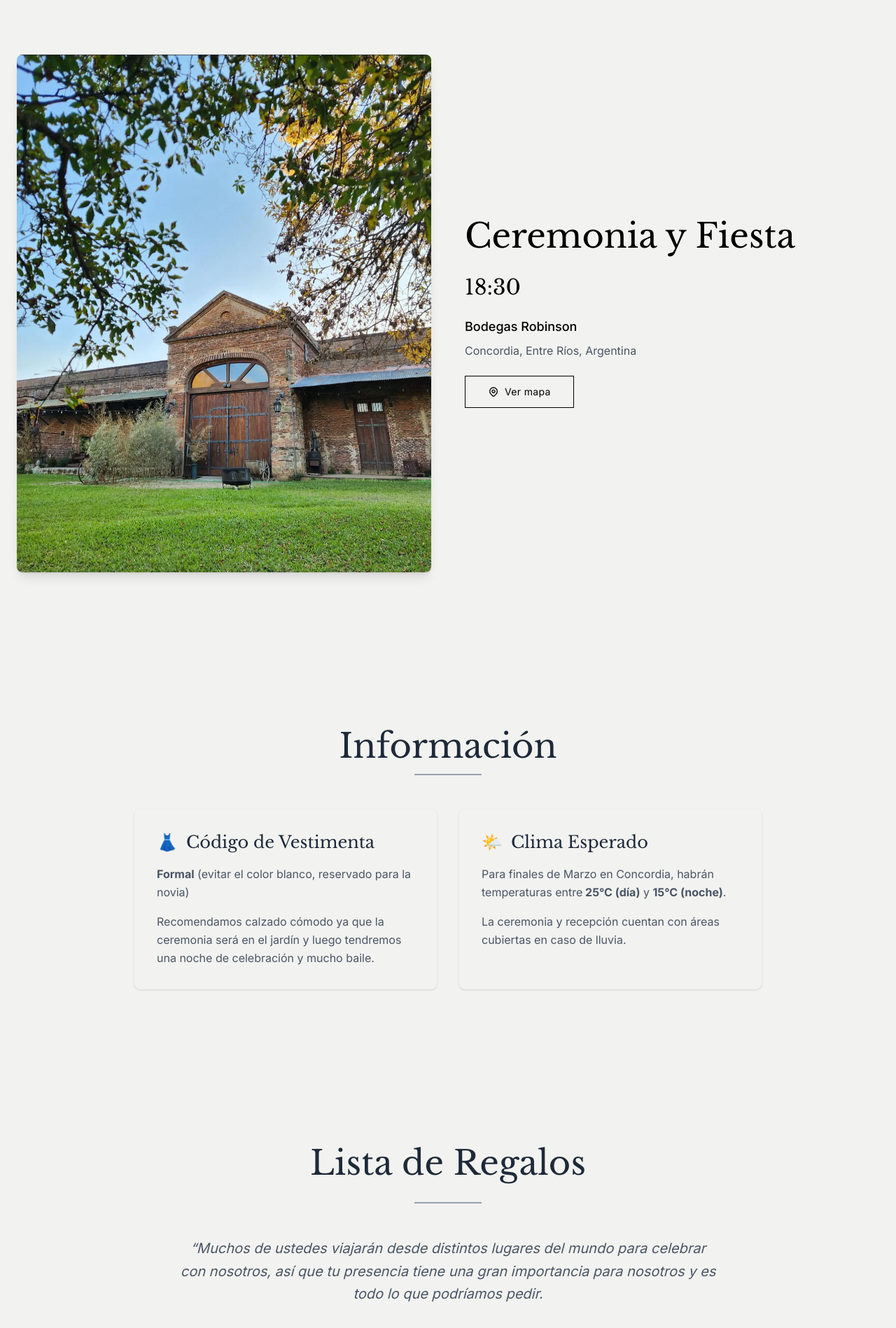
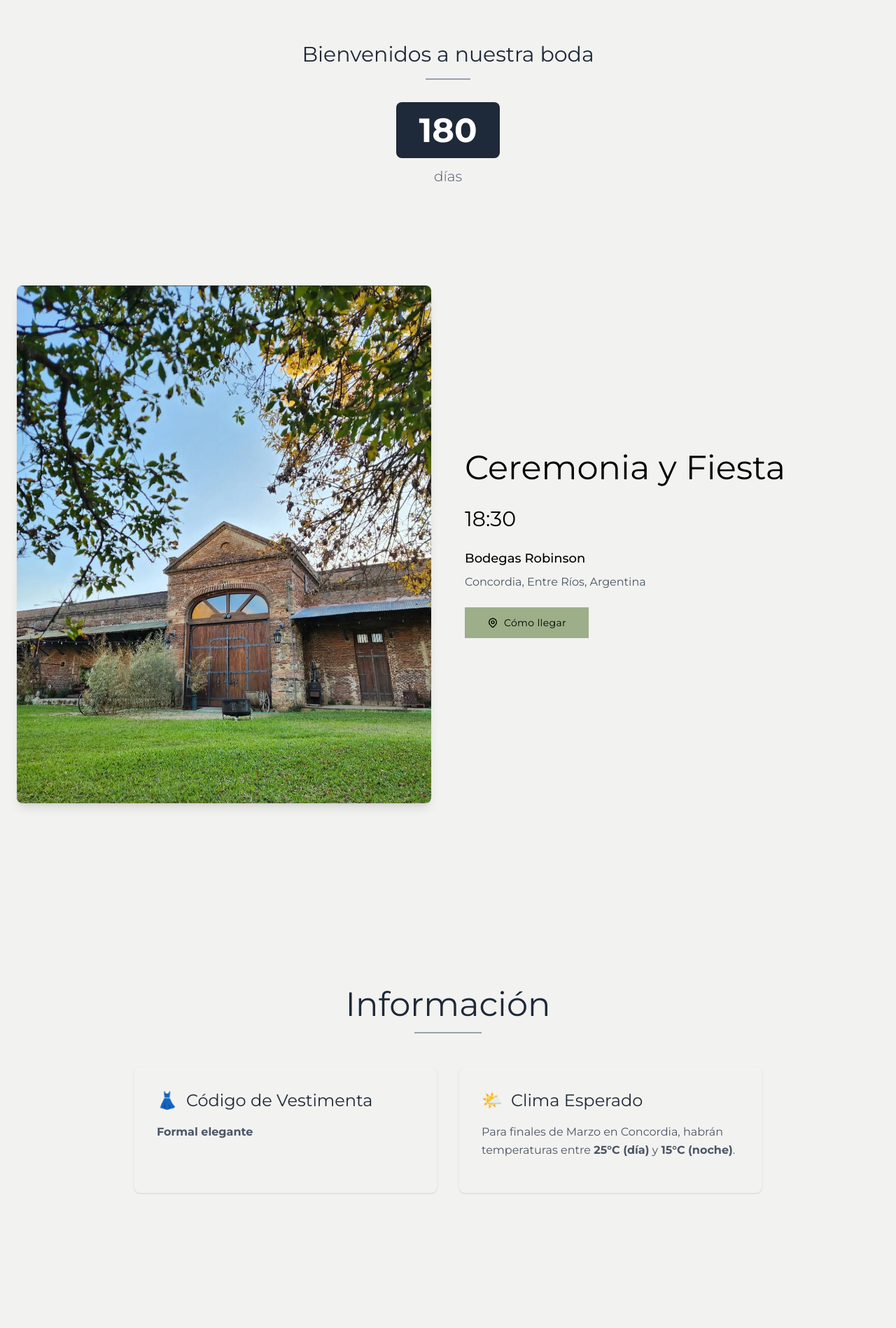
Before and after one commit to Pantera29/franysol2025, a Next.js app: page / in a window 1280 px wide. Shown: the part 802-2700 px from the top of the page at 70% size. Built offline with nearby package versions, Linux system fonts and the light colour scheme.

Commit message:
color verde

```diff
--- /dev/null
+++ b/app/components/Countdown.tsx
@@ -0,0 +1,77 @@
+'use client';
+
+import React, { useState, useEffect, useMemo } from 'react';
+
+// Hook personalizado para calcular solo los días restantes
+const useDaysCountdown = (targetDate: Date) => {
+  const [daysLeft, setDaysLeft] = useState<number>(0);
+
+  const memoizedTargetDate = useMemo(() => targetDate.getTime(), [targetDate]);
+
+  useEffect(() => {
+    const calculateDaysLeft = () => {
+      const now = new Date();
+      const target = new Date(memoizedTargetDate);
+
+      // Resetear las horas para calcular días completos
+      now.setHours(0, 0, 0, 0);
+      target.setHours(0, 0, 0, 0);
+
+      const diffTime = target.getTime() - now.getTime();
+
+      if (diffTime <= 0) {
+        setDaysLeft(0);
+        return;
+      }
+
+      const days = Math.ceil(diffTime / (1000 * 60 * 60 * 24));
+      setDaysLeft(days);
+    };
+
+    calculateDaysLeft();
+
+    // Actualizar cada día a medianoche
+    const interval = setInterval(calculateDaysLeft, 24 * 60 * 60 * 1000);
+
+    return () => clearInterval(interval);
+  }, [memoizedTargetDate]);
+
+  return daysLeft;
+};
+
+const Countdown: React.FC = () => {
+  // Fecha del casamiento: 28 de marzo de 2026
+  const weddingDate = useMemo(() => new Date(2026, 2, 28), []); // Mes 2 = marzo (0-indexado)
+  const daysLeft = useDaysCountdown(weddingDate);
+
+  return (
+    <section className="py-10" style={{backgroundColor: '#F2F2F0'}}>
+      <div className="container mx-auto px-6">
+        <div className="min-h-[250px] flex items-center">
+          <div className="w-full max-w-4xl mx-auto">
+            <div className="text-center mb-8">
+              <h2 className="font-serif text-2xl md:text-3xl text-gray-800 mb-4">
+                Bienvenidos a nuestra boda
+              </h2>
+              <div className="w-16 h-0.5 bg-gray-400 mx-auto mb-6"></div>
+            </div>
+
+            {/* Countdown Timer - Solo Días */}
+            <div className="flex justify-center items-center">
+              <div className="text-center">
+                <div className="text-4xl md:text-5xl font-bold text-white mb-3 bg-gray-800 rounded-lg px-8 py-4 min-w-[120px]">
+                  {daysLeft}
+                </div>
+                <div className="text-lg md:text-xl text-gray-600 font-light">
+                  {daysLeft === 1 ? 'día' : 'días'}
+                </div>
+              </div>
+            </div>
+          </div>
+        </div>
+      </div>
+    </section>
+  );
+};
+
+export default Countdown;
--- a/app/components/EventInfo.tsx
+++ b/app/components/EventInfo.tsx
@@ -59,13 +59,13 @@ const EventInfo: React.FC = () => {
                   href="https://www.google.com/maps/place/Bodega+Robinson/@-31.3297741,-58.0256008,970m/data=!3m1!1e3!4m6!3m5!1s0x95ade9b76e5cd423:0x80f94d22192c7997!8m2!3d-31.3291876!4d-58.0234443!16s%2Fg%2F11h3c6z6cf?entry=ttu&g_ep=EgoyMDI1MDkyNC4wIKXMDSoASAFQAw%3D%3D"
                   target="_blank"
                   rel="noopener noreferrer"
-                  className="inline-flex items-center px-8 py-3 border border-black text-black hover:bg-black hover:text-white transition-all duration-300 font-sans text-sm tracking-wide"
+                  className="inline-flex items-center px-8 py-3 bg-suculenta text-black hover:bg-suculenta/80 transition-all duration-300 font-sans text-sm tracking-wide"
                 >
                   <svg className="w-4 h-4 mr-2" fill="none" stroke="currentColor" viewBox="0 0 24 24">
                     <path strokeLinecap="round" strokeLinejoin="round" strokeWidth={2} d="M17.657 16.657L13.414 20.9a1.998 1.998 0 01-2.827 0l-4.244-4.243a8 8 0 1111.314 0z" />
                     <path strokeLinecap="round" strokeLinejoin="round" strokeWidth={2} d="M15 11a3 3 0 11-6 0 3 3 0 016 0z" />
                   </svg>
-                  Ver mapa
+                  Cómo llegar
                 </a>
               </div>
             </div>
--- a/app/components/GiftList.tsx
+++ b/app/components/GiftList.tsx
@@ -1,31 +1,101 @@
 'use client';
 
-import React from 'react';
+import React, { useState } from 'react';
 
 const GiftList: React.FC = () => {
+  const [copiedField, setCopiedField] = useState<string | null>(null);
+
+  const copyToClipboard = async (text: string, fieldName: string) => {
+    try {
+      await navigator.clipboard.writeText(text);
+      setCopiedField(fieldName);
+      setTimeout(() => setCopiedField(null), 2000);
+    } catch (err) {
+      console.error('Error al copiar:', err);
+    }
+  };
+
+  const CopyButton = ({ text, fieldName }: { text: string; fieldName: string }) => (
+    <button
+      onClick={() => copyToClipboard(text, fieldName)}
+      className="ml-2 p-1 hover:bg-gray-200 rounded transition-colors"
+      title="Copiar"
+    >
+      {copiedField === fieldName ? (
+        <svg xmlns="http://www.w3.org/2000/svg" className="w-4 h-4 text-green-600" viewBox="0 0 24 24" fill="none" stroke="currentColor" strokeWidth="2" strokeLinecap="round" strokeLinejoin="round">
+          <polyline points="20 6 9 17 4 12"></polyline>
+        </svg>
+      ) : (
+        <svg xmlns="http://www.w3.org/2000/svg" className="w-4 h-4 text-gray-600" viewBox="0 0 24 24" fill="none" stroke="currentColor" strokeWidth="2" strokeLinecap="round" strokeLinejoin="round">
+          <rect x="9" y="9" width="13" height="13" rx="2" ry="2"></rect>
+          <path d="M5 15H4a2 2 0 0 1-2-2V4a2 2 0 0 1 2-2h9a2 2 0 0 1 2 2v1"></path>
+        </svg>
+      )}
+    </button>
+  );
+
   return (
     <section id="regalos" className="py-20" style={{backgroundColor: '#F2F2F0'}}>
       <div className="container mx-auto px-6">
         <div className="max-w-4xl mx-auto text-center">
-          {/* Título */}
-          <h2 className="font-serif text-4xl md:text-5xl text-gray-800 mb-8">
-            Lista de Regalos
-          </h2>
-          <div className="w-24 h-0.5 bg-gray-400 mx-auto mb-12"></div>
+          {/* Ícono de Regalo */}
+          <div className="flex justify-center mb-12">
+            <svg
+              xmlns="http://www.w3.org/2000/svg"
+              viewBox="0 0 24 24"
+              fill="none"
+              stroke="currentColor"
+              strokeWidth="1.5"
+              strokeLinecap="round"
+              strokeLinejoin="round"
+              className="w-16 h-16 md:w-20 md:h-20 text-black"
+            >
+              <polyline points="20 12 20 22 4 22 4 12"></polyline>
+              <rect x="2" y="7" width="20" height="5"></rect>
+              <line x1="12" y1="22" x2="12" y2="7"></line>
+              <path d="M12 7H7.5a2.5 2.5 0 0 1 0-5C11 2 12 7 12 7z"></path>
+              <path d="M12 7h4.5a2.5 2.5 0 0 0 0-5C13 2 12 7 12 7z"></path>
+            </svg>
+          </div>
 
           {/* Mensaje inspiracional */}
           <div className="mb-12">
             <p className="text-lg md:text-xl text-gray-600 leading-relaxed font-sans italic max-w-3xl mx-auto">
-              &ldquo;Muchos de ustedes viajarán desde distintos lugares del mundo para celebrar con nosotros,
-              así que tu presencia tiene una gran importancia para nosotros y es todo lo que podríamos pedir.
+            Tu presencia es el mejor regalo que podríamos recibir.<br />
+              Si aún así quieres acompañarnos con un detalle especial, hemos creado un fondo para nuestra luna de miel.
               <br /><br />
-              Si aún así quieres acompañarnos con un detalle especial, hemos creado un fondo para nuestra luna de miel.
-              ¡Gracias por ser parte de nuestra historia!&rdquo;
+              ¡Gracias por ser parte de nuestra historia!
             </p>
           </div>
 
           {/* Datos bancarios */}
           <div className="grid md:grid-cols-2 gap-8 max-w-5xl mx-auto">
+            {/* Argentina */}
+            <div className="p-8">
+              <h3 className="font-serif text-2xl text-gray-800 mb-6 flex items-center justify-center">
+                <span className="mr-3">🇦🇷</span>
+                Argentina
+              </h3>
+
+              <div className="space-y-6">
+                {/* Franco - Argentina */}
+                <div className="rounded-lg p-6 shadow-sm" style={{backgroundColor: '#F2F2F0'}}>
+                  <h4 className="font-serif text-lg text-gray-800 mb-4">Franco Longhi</h4>
+                  <div className="text-sm text-gray-600 space-y-2 text-center">
+                    <div><strong>Banco:</strong> Galicia</div>
+                    <div className="flex items-center justify-center">
+                      <span><strong>Alias:</strong> francolonghi.gal</span>
+                      <CopyButton text="francolonghi.gal" fieldName="alias-arg" />
+                    </div>
+                    <div className="flex items-center justify-center">
+                      <span><strong>CBU:</strong> 0070019130004055731523</span>
+                      <CopyButton text="0070019130004055731523" fieldName="cbu-arg" />
+                    </div>
+                  </div>
+                </div>
+              </div>
+            </div>
+
             {/* México */}
             <div className="p-8">
               <h3 className="font-serif text-2xl text-gray-800 mb-6 flex items-center justify-center">
@@ -37,41 +107,17 @@ const GiftList: React.FC = () => {
                 {/* Franco - México */}
                 <div className="rounded-lg p-6 shadow-sm" style={{backgroundColor: '#F2F2F0'}}>
                   <h4 className="font-serif text-lg text-gray-800 mb-4">Franco Longhi</h4>
-                  <div className="text-sm text-gray-600 space-y-2">
-                    <div><strong>Banco:</strong> BBVA Bancomer</div>
+                  <div className="text-sm text-gray-600 space-y-2 text-center">
+                    <div><strong>Banco:</strong> BBVA </div>
                     <div><strong>Cuenta:</strong> 1525412590</div>
-                    <div><strong>CLABE:</strong> 012180015254125906</div>
+                    <div className="flex items-center justify-center">
+                      <span><strong>CLABE:</strong> 012180015254125906</span>
+                      <CopyButton text="012180015254125906" fieldName="clabe-mx" />
+                    </div>
                   </div>
                 </div>
               </div>
             </div>
-
-            {/* Argentina */}
-            <div className="p-8">
-              <h3 className="font-serif text-2xl text-gray-800 mb-6 flex items-center justify-center">
-                <span className="mr-3">🇦🇷</span>
-                Argentina
-              </h3>
-
-              <div className="space-y-6">
-                {/* Franco - Argentina */}
-                <div className="rounded-lg p-6 shadow-sm" style={{backgroundColor: '#F2F2F0'}}>
-                  <h4 className="font-serif text-lg text-gray-800 mb-4">Franco Longhi</h4>
-                  <div className="text-sm text-gray-600 space-y-2">
-                    <div><strong>Banco:</strong> Galicia</div>
-                    <div><strong>CBU:</strong> 0070019130004055731523</div>
-                    <div><strong>Alias:</strong> francolonghi.gal</div>
-                  </div>
-                </div>
-              </div>
-            </div>
-          </div>
-
-          {/* Nota adicional */}
-          <div className="mt-12">
-            <p className="text-gray-500 text-sm font-sans max-w-2xl mx-auto">
-              ¡Gracias por ser parte de nuestro día especial! Su amor y apoyo significan el mundo para nosotros.
-            </p>
           </div>
         </div>
       </div>
--- a/app/components/Information.tsx
+++ b/app/components/Information.tsx
@@ -26,11 +26,7 @@ const Information: React.FC = () => {
                 </div>
                 <div className="text-gray-600 leading-relaxed">
                   <p className="mb-4">
-                    <strong>Formal</strong> (evitar el color blanco, reservado para la novia)
-                  </p>
-                  <p>
-                    Recomendamos calzado cómodo ya que la ceremonia será en el jardín
-                    y luego tendremos una noche de celebración y mucho baile.
+                    <strong>Formal elegante</strong>
                   </p>
                 </div>
               </div>
@@ -48,9 +44,6 @@ const Information: React.FC = () => {
                     Para finales de Marzo en Concordia, habrán temperaturas entre
                     <strong> 25°C (día)</strong> y <strong>15°C (noche)</strong>.
                   </p>
-                  <p>
-                    La ceremonia y recepción cuentan con áreas cubiertas en caso de lluvia.
-                  </p>
                 </div>
               </div>
             </div>
--- a/app/globals.css
+++ b/app/globals.css
@@ -9,6 +9,7 @@
   --color-primary-medium: #A67D03;  /* Dorado medio */
   --color-primary-light: #F2BD1D;   /* Dorado claro */
   --color-accent: #F2CD88;          /* Beige dorado */
+  --color-suculenta: #9CAF88;       /* Verde Suculenta - claro, desaturado, grisáceo */
 }
 
 
@@ -19,17 +20,17 @@ html {
 body {
   background: var(--background);
   color: var(--foreground);
-  font-family: var(--font-inter), system-ui, sans-serif;
+  font-family: var(--font-montserrat), system-ui, sans-serif;
   margin: 0;
   padding: 0;
 }
 
 .font-serif {
-  font-family: var(--font-libre-baskerville), serif;
+  font-family: var(--font-montserrat), sans-serif;
 }
 
 .font-sans {
-  font-family: var(--font-inter), system-ui, sans-serif;
+  font-family: var(--font-montserrat), system-ui, sans-serif;
 }
 
 /* Clases utilitarias para la paleta de colores personalizada */
@@ -49,6 +50,10 @@ body {
   background-color: var(--color-accent);
 }
 
+.bg-suculenta {
+  background-color: var(--color-suculenta);
+}
+
 .text-primary-dark {
   color: var(--color-primary-dark);
 }
@@ -63,6 +68,10 @@ body {
 
 .text-accent {
   color: var(--color-accent);
+}
+
+.text-suculenta {
+  color: var(--color-suculenta);
 }
 
 .border-primary-dark {
@@ -80,3 +89,7 @@ body {
 .border-accent {
   border-color: var(--color-accent);
 }
+
+.border-suculenta {
+  border-color: var(--color-suculenta);
+}
--- a/app/layout.tsx
+++ b/app/layout.tsx
@@ -1,17 +1,11 @@
 import type { Metadata } from "next";
-import { Libre_Baskerville, Inter } from "next/font/google";
+import { Montserrat } from "next/font/google";
 import "./globals.css";
 
-const libreBaskerville = Libre_Baskerville({
+const montserrat = Montserrat({
   subsets: ["latin"],
-  variable: "--font-libre-baskerville",
-  weight: ["400", "700"],
-  display: "swap",
-});
-
-const inter = Inter({
-  subsets: ["latin"],
-  variable: "--font-inter",
+  variable: "--font-montserrat",
+  weight: ["300", "400", "500", "600", "700"],
   display: "swap",
 });
 
@@ -28,7 +22,7 @@ export default function RootLayout({
   return (
     <html lang="es">
       <body
-        className={`${libreBaskerville.variable} ${inter.variable} antialiased`}
+        className={`${montserrat.variable} antialiased`}
       >
         {children}
       </body>
--- a/app/page.tsx
+++ b/app/page.tsx
@@ -1,6 +1,7 @@
 import React from 'react';
 import Header from './components/Header';
 import Hero from './components/Hero';
+import Countdown from './components/Countdown';
 import EventInfo from './components/EventInfo';
 import Information from './components/Information';
 import GiftList from './components/GiftList';
@@ -13,6 +14,7 @@ export default function Home() {
       <Header />
       <main>
         <Hero />
+        <Countdown />
         <EventInfo />
         <Information />
         <GiftList />
```
Also changed, not shown: app/components/Footer.tsx (+6 -6 lines), app/components/Header.tsx (+12 -12 lines), app/components/RSVP.tsx (+11 -11 lines).
